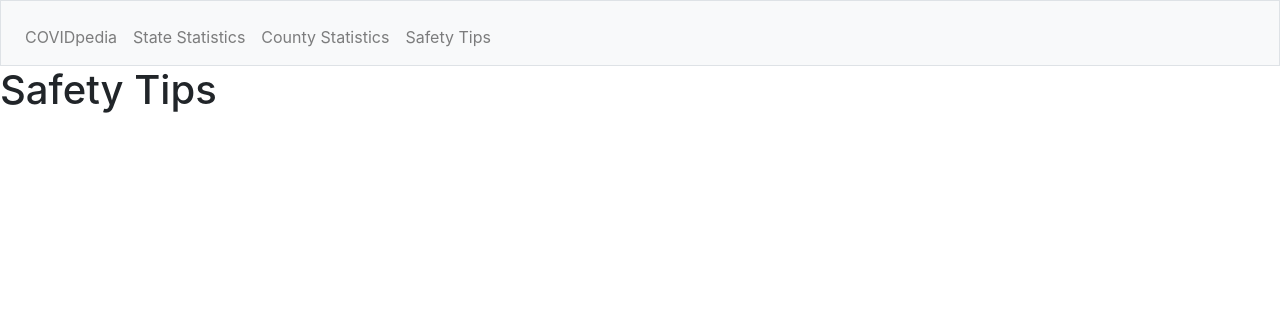
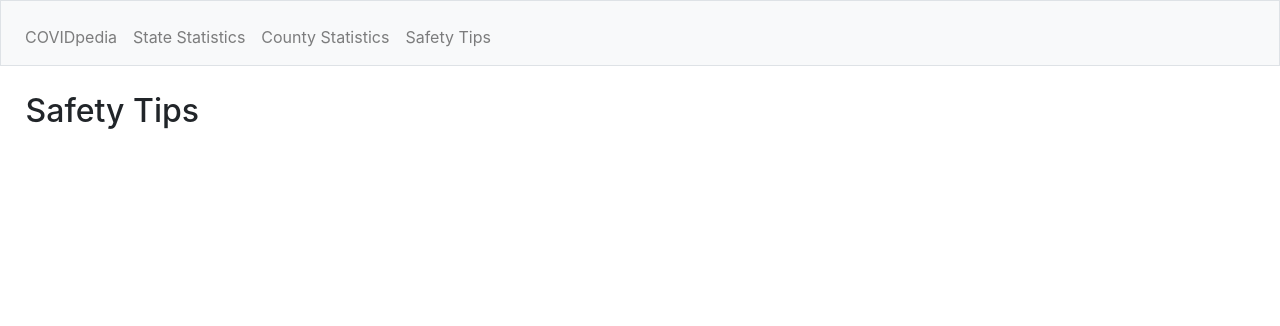
Before and after one commit to akethana1/COVIDpedia, a Python web app: template templates/safety.html in a window 1280 px wide. Shown: the top 326 px of the page. Run offline with Jinja, Linux system fonts and the light colour scheme; the template is opened without the code that fills it, so the values that code supplies are empty; some libraries are stand-ins or nearby versions.

Commit message:
Update styles.css

```diff
--- a/static/styles.css
+++ b/static/styles.css
@@ -2,3 +2,8 @@
     padding: 0;
     margin: 4vw auto;
 }
+
+h1 {
+    font-size: 2.5vw;
+    margin: 2vw;
+}
```
